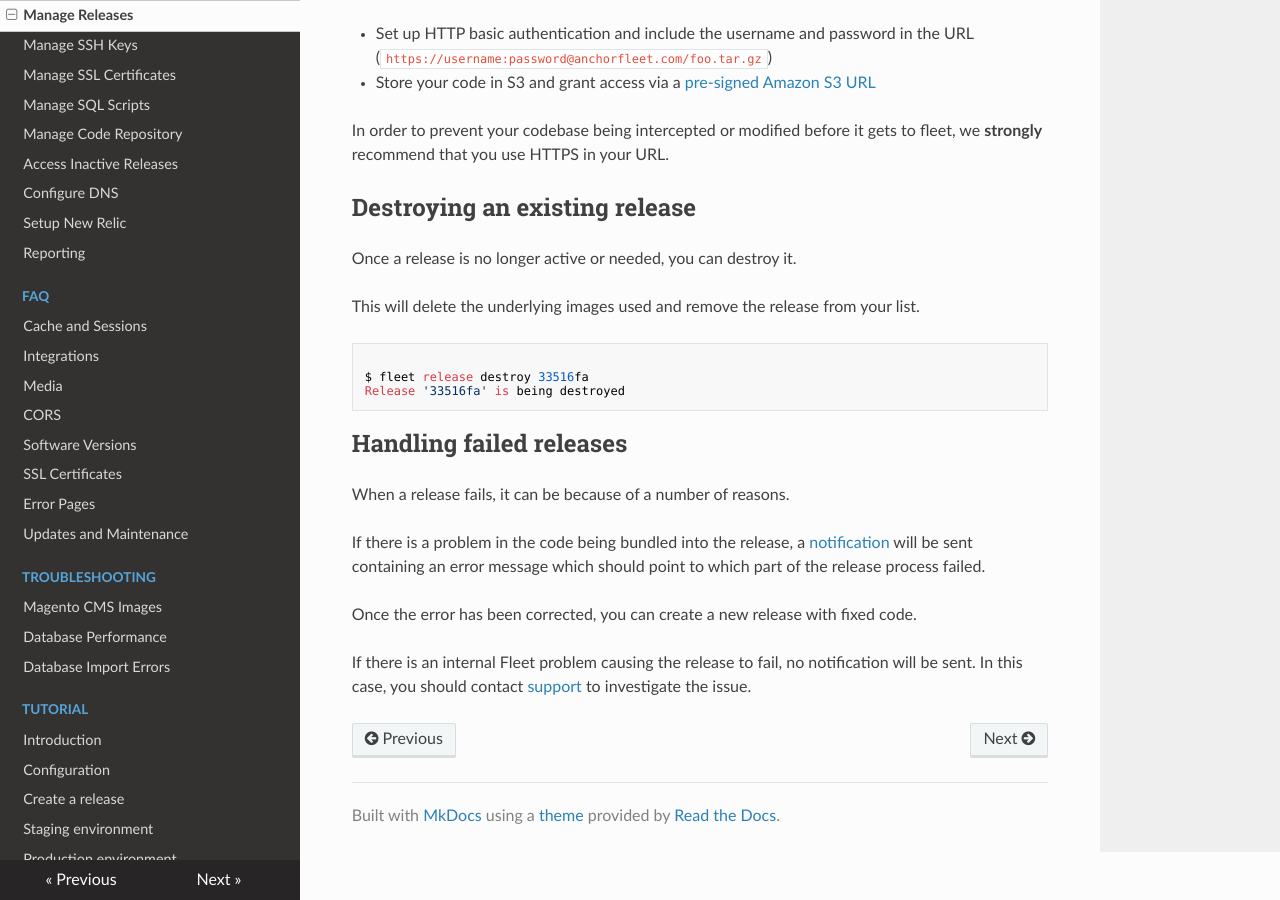
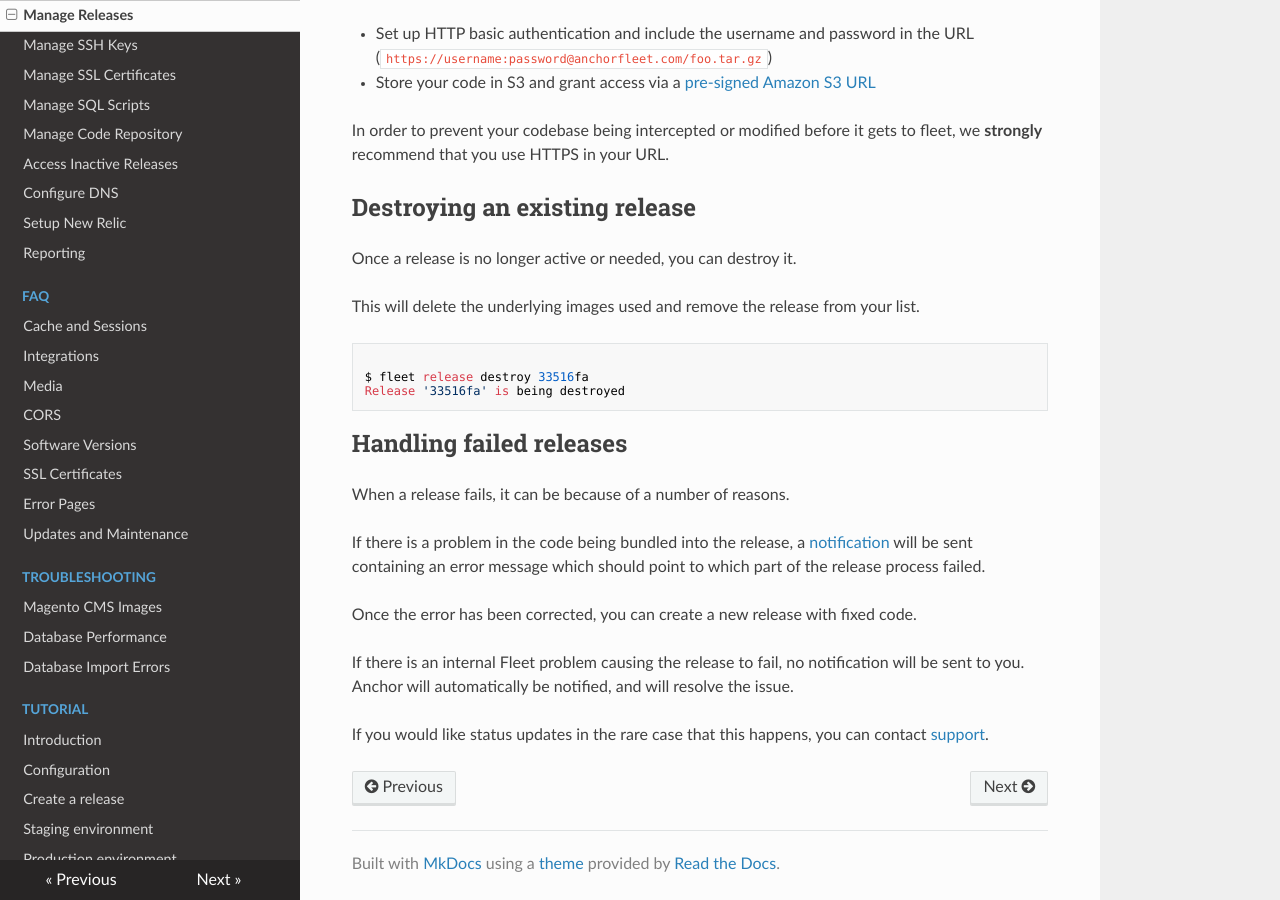
Before and after one commit to anchor/fleet-magento-docs, an MkDocs documentation site: the page built from docs/how-to/manage-releases.md, in a window 1280 px wide and 900 px high, scrolled down 2379 px. Built offline with MkDocs 1.6.1, drawn with Linux system fonts in a browser that asks for light colours; nearby versions of some CDN libraries; old or Windows-style settings are respelled for this version of MkDocs.

Commit message:
Clarify failed release handling

```diff
--- a/docs/how-to/manage-releases.md
+++ b/docs/how-to/manage-releases.md
@@ -149,5 +149,8 @@ Once the error has been corrected, you can create a new release with fixed
 code.
 
 If there is an internal Fleet problem causing the release to fail, no
-notification will be sent. In this case, you should contact [support](/support/)
-to investigate the issue.
+notification will be sent to you. Anchor will automatically be notified,
+and will resolve the issue.
+
+If you would like status updates in the rare case that this happens, you can
+contact [support](/support/).
```
